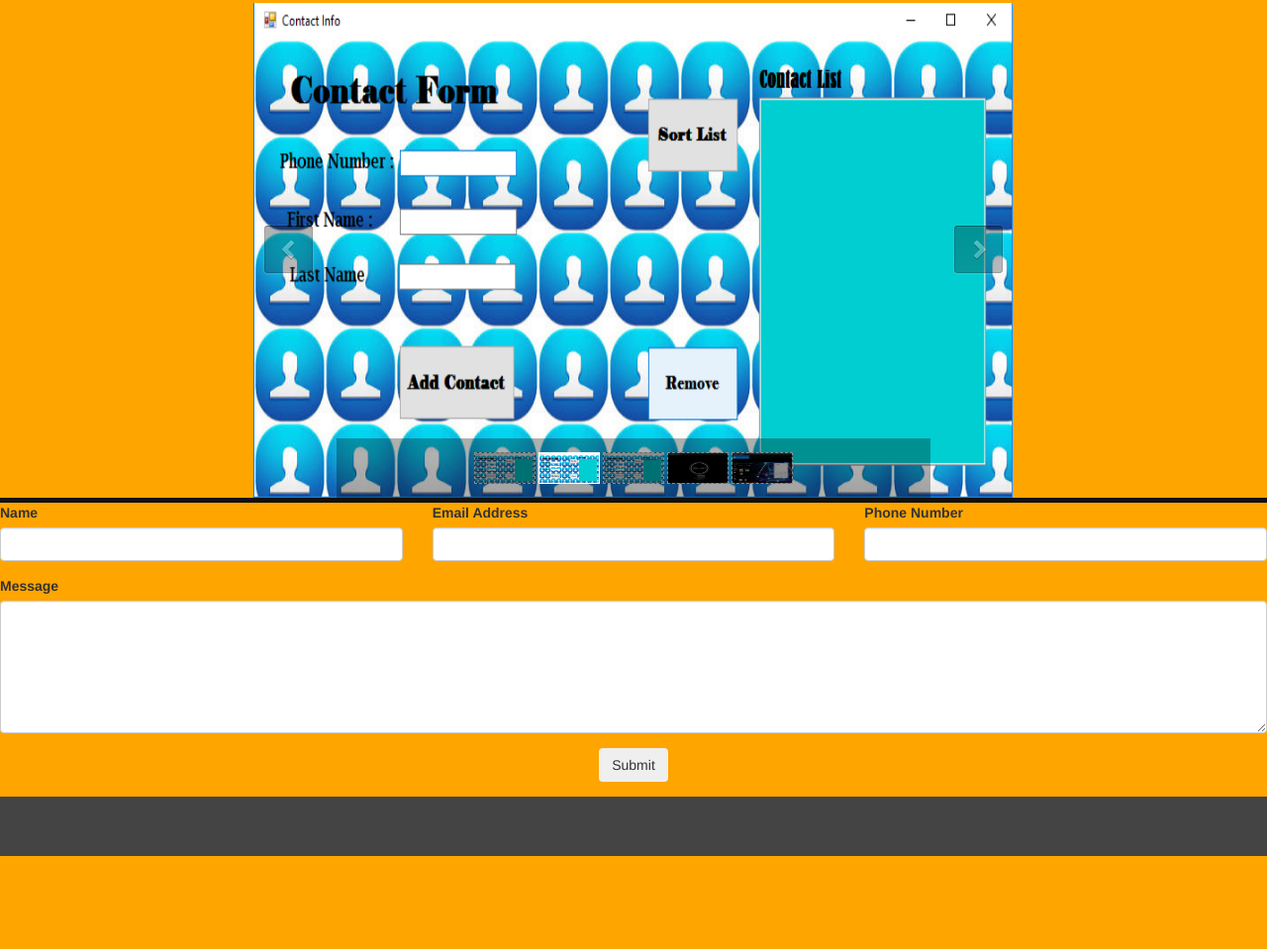
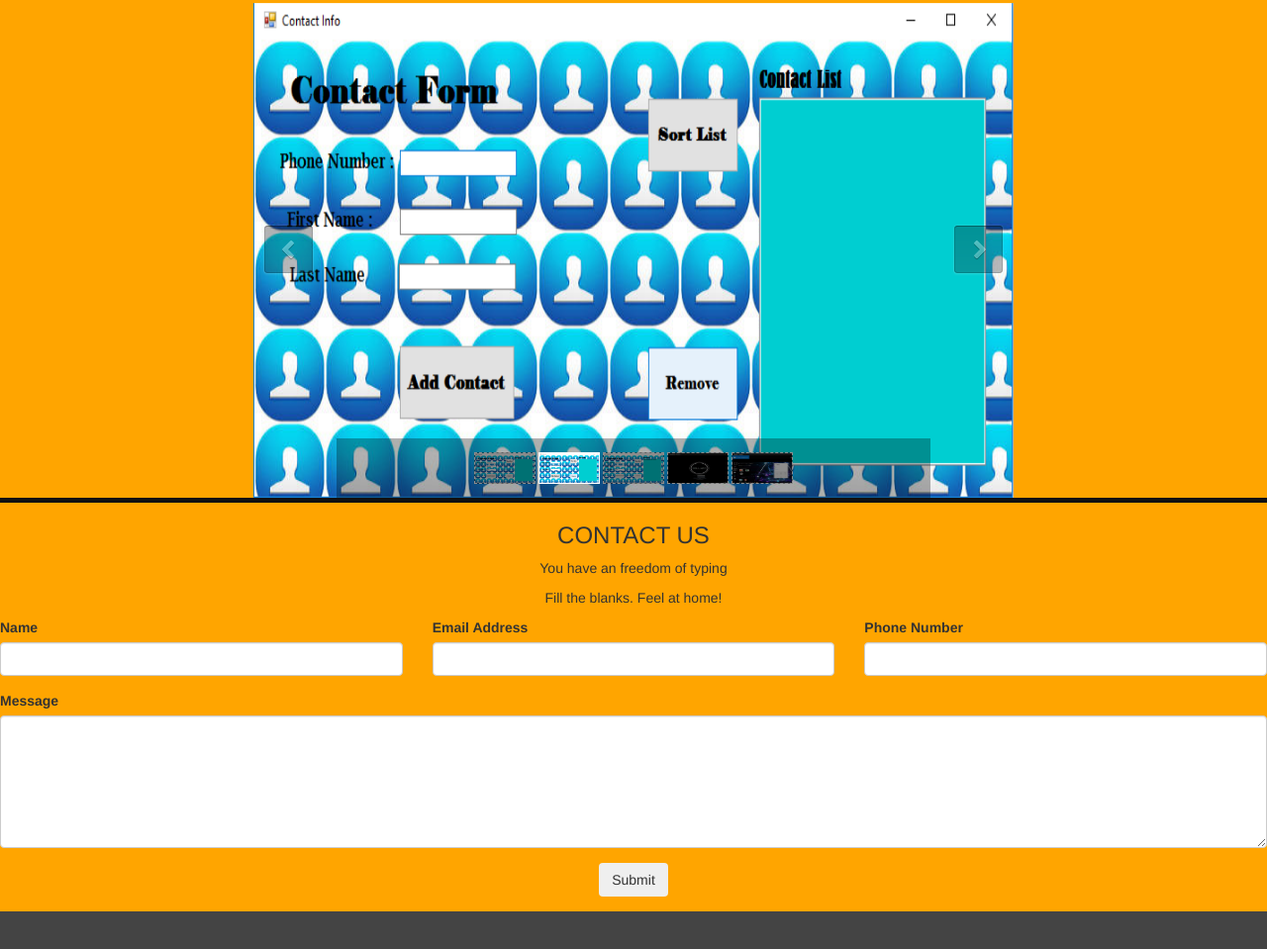
Before and after one commit to Heartmanmiano/heartmanport, a plain HTML site: page docs/Project.html in a window 1280 px wide. Shown: the part 508-1467 px from the top of the page at 99% size. Before the commit the page ends 1373 px from the top, so only its background shows below. Drawn offline with Linux system fonts and the light colour scheme; files whose address does not match are found by name.

Commit message:
Update Project.html

```diff
--- a/docs/Project.html
+++ b/docs/Project.html
@@ -271,6 +271,10 @@ border-radius:50%;
 </div>
 
 <div id="devider"></div>
+
+			<center><h3>CONTACT US</h5></center>
+			<center><p>You have an freedom of typing</p></center>
+			<center><p>Fill the blanks. Feel at home!</p></center>
         <form>
           <div class="row">
             <div class="form-group col-lg-4">
```
